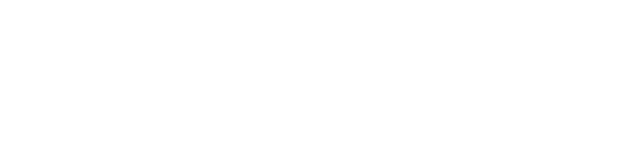
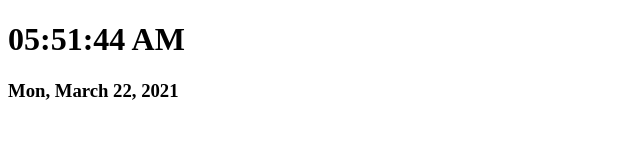
Before and after one commit to ktory1/DailyTasks, a plain HTML site: page index.html in a window 1280 px wide. Shown: the whole page, without its empty margins (0-640 px from the left). Drawn offline with Linux system fonts and the light colour scheme.

Commit message:
simple clock and date added

```diff
--- /dev/null
+++ b/clock.js
@@ -0,0 +1,37 @@
+const clockContainer = document.querySelector(".js-clock"),
+    clockTime = clockContainer.querySelector("h1"),
+    clockDate = clockContainer.querySelector("h3");
+
+const daysOfTheWeek = [ "Sun", "Mon", "Tue", "Wed", "Thu",
+"Fri", "Sat"];
+
+const monthNames = ["January", "February", "March", "April", "May", "June",
+  "July", "August", "September", "October", "November", "December"
+];
+const timeOfDay = ["AM", "PM"];
+
+
+function getTime() {
+    const date = new Date();
+    const minutes = date.getMinutes();
+    const rawHours = date.getHours();
+    const hours = rawHours>12 ? rawHours - 12 : rawHours;
+    const seconds = date.getSeconds();
+
+    const year = date.getFullYear();
+    const month = monthNames[date.getMonth()];
+    const day = date.getDate();
+    const dow = daysOfTheWeek[date.getDay()];
+
+    clockTime.innerText = `${hours < 10 ? `0${hours}` : hours}:${
+        minutes < 10 ? `0${minutes}` : minutes}:${
+        seconds < 10 ? `0${seconds}` : seconds} ${timeOfDay[Math.floor(rawHours/12)]}`;
+    clockDate.innerText = `${dow}, ${month} ${day}, ${year}`;
+}
+
+function init() {
+    getTime();
+    setInterval(getTime, 1000);
+}
+
+init();
--- a/index.html
+++ b/index.html
@@ -5,5 +5,10 @@
     <link href="index.css" rel="stylesheet" type="text/css" />
   </head>
   <body>
+    <div class="js-clock">
+        <h1>00:00:00</h1>
+        <h3></h3>
+    </div>
+    <script src="clock.js"></script>
   </body>
 </html>
```
